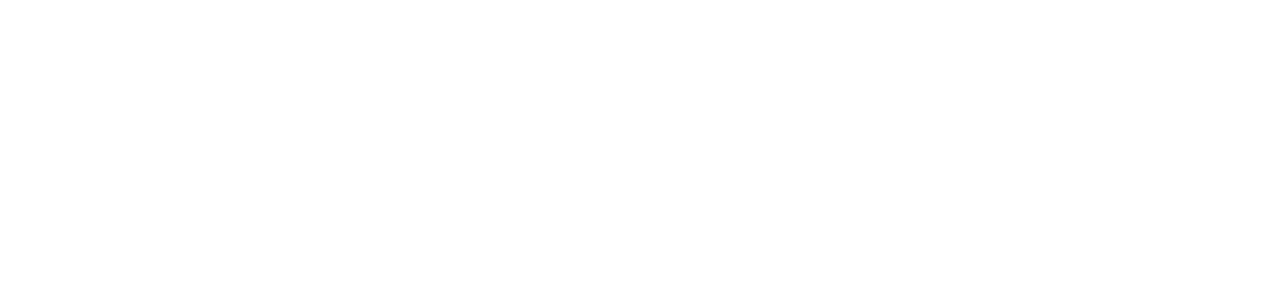
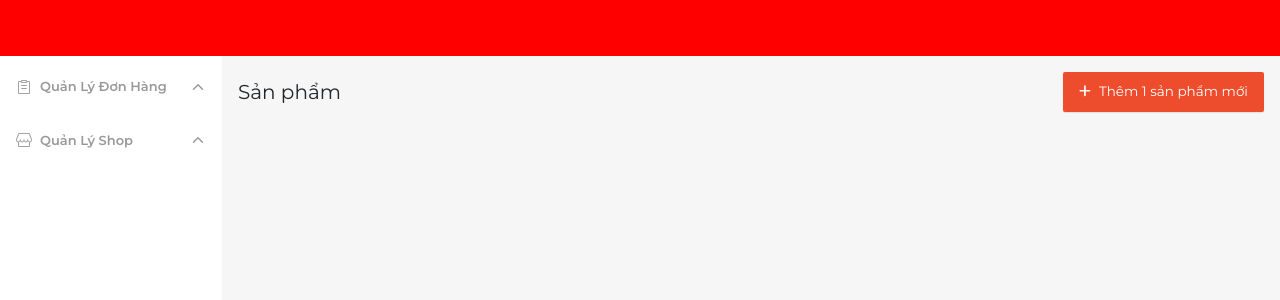
Before and after one commit to HoangNam45/Shopee_FrontEnd, a React (Create React App) app: page /seller/all_product in a window 1280 px wide. Before the commit this address had no page. Shown: the top 300 px of the page. Built offline with nearby package versions, Linux system fonts and the light colour scheme.

Commit message:
Product Management Page setup

```diff
--- a/src/components/Button/Button.module.scss
+++ b/src/components/Button/Button.module.scss
@@ -31,11 +31,13 @@
     min-width: 80px;
 }
 .medium {
-    width: 165px;
+    min-width: 165px;
+    max-width: 210px;
     height: 40px;
     font-size: 1.35rem;
     border: 1px solid rgba(0, 0, 0, 0.26);
     color: black;
+    padding: 0 16px;
 }
 .quite_small {
     width: 140px;
@@ -60,6 +62,8 @@
 }
 .primary {
     background-color: var(--primary);
+    color: #fff;
+    border: none;
 }
 .sub_primary {
     color: var(--primary);
--- /dev/null
+++ b/src/pages/ProductManagement/ProductManagement.module.scss
@@ -0,0 +1,12 @@
+.productManagement_header {
+    display: flex;
+    align-items: center;
+    justify-content: space-between;
+    margin-bottom: 16px;
+}
+.plus_icon {
+    margin-right: 8px;
+}
+.productManagement_header_ {
+    font-size: 2rem;
+}
--- /dev/null
+++ b/src/pages/ProductManagement/index.js
@@ -0,0 +1,22 @@
+import { Button } from '../../components/Button';
+import { FontAwesomeIcon } from '@fortawesome/react-fontawesome';
+import { faPlus } from '@fortawesome/free-solid-svg-icons';
+import classNames from 'classnames/bind';
+import styles from './ProductManagement.module.scss';
+const cx = classNames.bind(styles);
+
+function ProductManagement() {
+    return (
+        <div className={cx('productManagement_wrap')}>
+            <div className={cx('productManagement_header')}>
+                <span className={cx('productManagement_header_')}>Sản phẩm</span>
+                <Button primary medium>
+                    <FontAwesomeIcon className={cx('plus_icon')} icon={faPlus} />
+                    Thêm 1 sản phẩm mới
+                </Button>
+            </div>
+            {/* <div className={cx('productManagement_header')}></div> */}
+        </div>
+    );
+}
+export default ProductManagement;
--- a/src/pages/index.js
+++ b/src/pages/index.js
@@ -1,6 +1,10 @@
 export { default as Home } from './Home';
 export { default as Auth } from './Auth';
+
 export { default as SellerHome } from './SellerHome';
 export { default as ProductAddition } from './ProductAddition';
+export { default as ProductManagement } from './ProductManagement';
+
 export { default as ProductDetail } from './ProductDetail';
+
 export { default as ShopProfile } from './ShopProfile';
--- a/src/routes/index.js
+++ b/src/routes/index.js
@@ -1,13 +1,16 @@
 import { DefaultLayout, HeaderWithSidebar, HeaderOnly } from '../components/Layouts';
-import { Home, Auth, SellerHome, ProductAddition, ProductDetail, ShopProfile } from '../pages';
+import { Home, Auth, SellerHome, ProductAddition, ProductDetail, ShopProfile, ProductManagement } from '../pages';
 
 const publicRoutes = [
     { path: '/', component: Home, layout: DefaultLayout },
     { path: '/login', component: Auth, layout: DefaultLayout },
     { path: '/register', component: Auth, layout: DefaultLayout },
+
     { path: '/seller', component: SellerHome, layout: HeaderWithSidebar },
+    { path: '/seller/all_product', component: ProductManagement, layout: HeaderWithSidebar },
     { path: '/seller/add_product', component: ProductAddition, layout: HeaderOnly },
     { path: '/seller/shop_profile', component: ShopProfile, layout: HeaderWithSidebar },
+
     { path: '/products/:slug', component: ProductDetail, layout: DefaultLayout },
 ];
 const privateRoutes = [];
```
